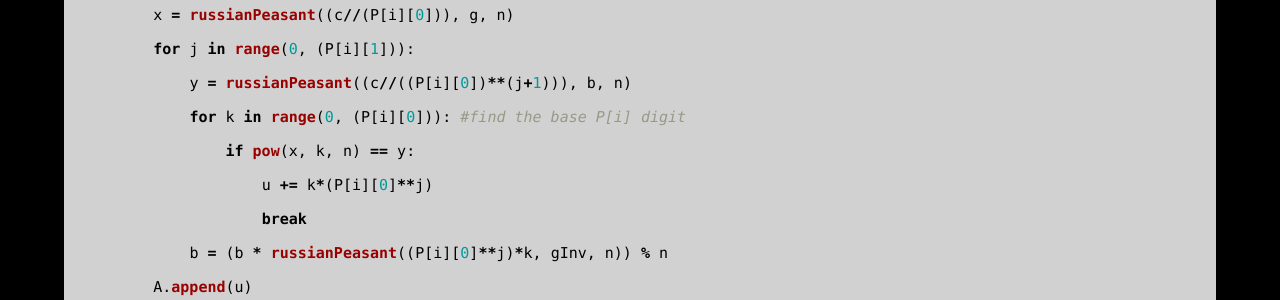
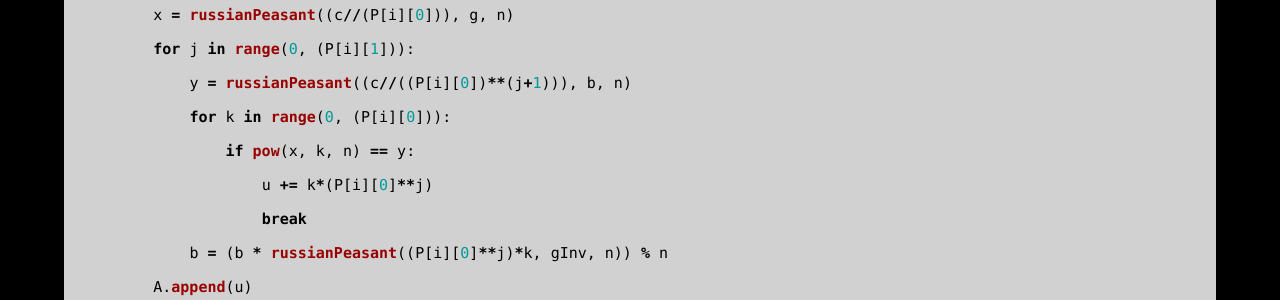
Before and after one commit to AC01010/Connor-McCartney.github.io, a Jekyll site: the page built from _posts/2012-12-24-angstrom-ctf-2022.md, in a window 1280 px wide and 900 px high, scrolled down 1365 px. Shown: the part 152-452 px from the top of the window. Built offline with Jekyll 4.4.1, drawn with Linux system fonts in a browser that asks for light colours.

Commit message:
Update 2012-12-24-angstrom-ctf-2022.md

```diff
--- a/_posts/2012-12-24-angstrom-ctf-2022.md
+++ b/_posts/2012-12-24-angstrom-ctf-2022.md
@@ -49,7 +49,7 @@ def pohligHellman(P, g, b, n):
         x = russianPeasant((c//(P[i][0])), g, n)
         for j in range(0, (P[i][1])):
             y = russianPeasant((c//((P[i][0])**(j+1))), b, n)
-            for k in range(0, (P[i][0])): #find the base P[i] digit
+            for k in range(0, (P[i][0])):
                 if pow(x, k, n) == y:
                     u += k*(P[i][0]**j)
                     break
```
